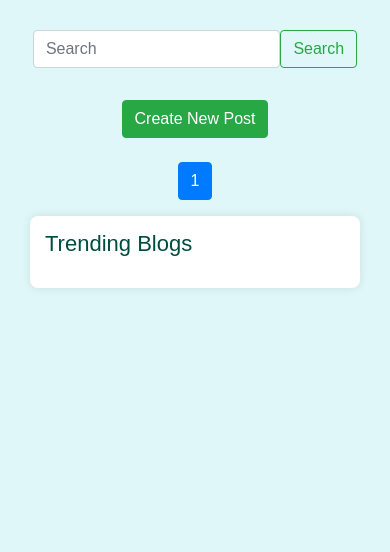
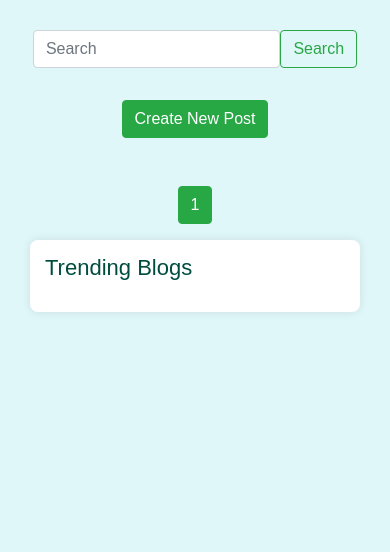
Before and after one commit to Israelshecktar/Just_Django, a Django app: page / in a window 390 px wide. Shown: the part 56-608 px from the top of the page. Run offline with Django 4.2, Linux system fonts and the light colour scheme; data that the repository does not hold is empty; some libraries are stand-ins or nearby versions; some web fonts are replaced.

Commit message:
feat(V1):  Initial commit of Django Blog Post Application
- Set up Django project and app structure
- Implemented models for BlogPost, Category, and Comment
- Created views for listing, creating, updating, and deleting blog posts
- Added templates for blog post list, detail, and form views
- Configured URL routing for blog post operations
- Integrated user authentication for post creation and management
- Added basic styling with Bootstrap
- Set up environment variables for secret keys and database configuration
- Update the dashboard and added Trending_post interface to the homepage

This commit marks the V1 foundation of a fully functional blog post application built with Django. 🚀

```diff
--- a/blog_project/blog/templates/blog/post_list.html
+++ b/blog_project/blog/templates/blog/post_list.html
@@ -3,8 +3,9 @@
 {% block title %}Blog Posts{% endblock %}
 
 {% block content %}
-<div class="row justify-content-center">
-    <div class="col-lg-8 col-md-12">
+<div class="container-fluid p-0">
+    <div class="row no-gutters">
+        <div class="col-lg-10 col-md-12">
             <form method="GET" action="{% url 'post_list' %}" class="form-inline my-2 my-lg-0 justify-content-center search-form">
                 <input class="form-control mr-sm-2 w-75" type="search" placeholder="Search" aria-label="Search" name="q" value="{{ query|default:'' }}">
                 <button class="btn btn-outline-success my-2 my-sm-0" type="submit">Search</button>
@@ -38,9 +39,10 @@
                 </div>
             </div>
 
-        <div class="row mt-4">
+            <!-- Posts Grid -->
+            <div class="grid-container mt-4">
                 {% for post in page_obj %}
-                <div class="col-lg-6 col-md-12 mb-4">
+                    <div class="grid-item">
                         <div class="card h-100">
                             <div class="card-body d-flex flex-column">
                                 <h5 class="card-title"><a href="{% url 'post_detail' post.pk %}">{{ post.title }}</a></h5>
@@ -53,7 +55,8 @@
                 {% endfor %}
             </div>
 
-        <nav aria-label="Page navigation">
+            <!-- Pagination -->
+            <nav aria-label="Page navigation" class="mt-4">
                 <ul class="pagination justify-content-center">
                     {% if page_obj.has_previous %}
                         <li class="page-item"><a class="page-link" href="?page=1">« First</a></li>
@@ -67,8 +70,9 @@
                 </ul>
             </nav>
         </div>
-    <div class="col-lg-4 col-md-12">
+        <div class="col-lg-2 col-md-12 p-0">
             {% include 'blog/trending_posts.html' %}
+        </div>
     </div>
 </div>
 
@@ -76,5 +80,48 @@
     .search-form {
         margin-top: 60px;
     }
+    .grid-container {
+        display: grid;
+        grid-template-columns: repeat(3, 1fr);
+        gap: 10px; /* Optimized gap for card spacing */
+    }
+    .grid-item {
+        display: flex;
+        flex-direction: column;
+    }
+    .card {
+        aspect-ratio: 1 / 1; /* Keeps cards square */
+        border: none;
+        box-shadow: 0 4px 8px rgba(0, 0, 0, 0.1);
+        transition: transform 0.2s, box-shadow 0.2s;
+    }
+    .card:hover {
+        transform: translateY(-10px);
+        box-shadow: 0 8px 16px rgba(0, 0, 0, 0.2);
+    }
+    .card-title a {
+        color: #333;
+        text-decoration: none;
+    }
+    .card-title a:hover {
+        text-decoration: underline;
+    }
+    .pagination .page-link {
+        color: #28a745;
+    }
+    .pagination .page-item.active .page-link {
+        background-color: #28a745;
+        border-color: #28a745;
+    }
+    @media (max-width: 992px) {
+        .grid-container {
+            grid-template-columns: repeat(2, 1fr);
+        }
+    }
+    @media (max-width: 768px) {
+        .grid-container {
+            grid-template-columns: 1fr;
+        }
+    }
 </style>
 {% endblock %}
--- a/blog_project/blog/templates/blog/trending_posts.html
+++ b/blog_project/blog/templates/blog/trending_posts.html
@@ -16,9 +16,10 @@
                     </div>
                     <div class="trending-content">
                         <h5 class="trending-post-title">{{ post.title }}</h5>
-                        <p class="trending-post-snippet">{{ post.content|truncatewords:10 }}</p>
+                        <p class="trending-post-comments">{{ post.comment_count }} comments</p>
                     </div>
                 </a>
+                <hr class="trending-divider">
             </li>
         {% endfor %}
     </ul>
@@ -70,9 +71,13 @@
         font-size: 16px;
         margin: 0;
     }
-    .trending-post-snippet {
+    .trending-post-comments {
         font-size: 12px;
         color: #757575;
         margin: 0;
     }
+    .trending-divider {
+        border: 0.5px solid #e0e0e0;
+        margin: 5px 0;
+    }
 </style>
--- a/blog_project/blog/views.py
+++ b/blog_project/blog/views.py
@@ -24,13 +24,13 @@ def post_list(request):
     page_number = request.GET.get('page')
     page_obj = paginator.get_page(page_number)
 
-    # Fetch top 10 most interactive blogs
+    # Fetch top 5 most interactive blogs
     trending_posts = Post.objects.annotate(
         comment_count=Count('comments'),
         reaction_count=Sum('comments__reaction_set__count')
     ).annotate(
         interaction_count=F('comment_count') + F('reaction_count')
-    ).order_by('-interaction_count')[:10]
+    ).order_by('-interaction_count')[:5]
 
     context = {
         'page_obj': page_obj,
@@ -38,6 +38,7 @@ def post_list(request):
         'trending_posts': trending_posts,
     }
     return render(request, 'blog/post_list.html', context)
+
 
 
 def post_detail(request, pk):
```
Lines whose indentation alone changed are shown as unchanged.
